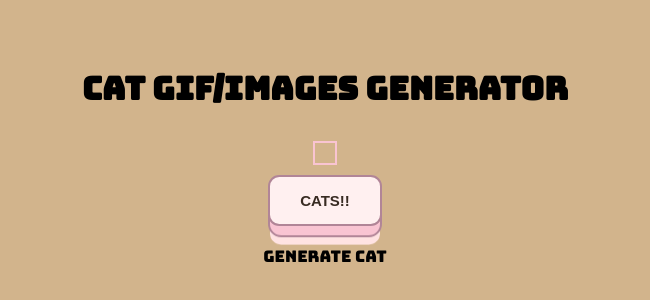
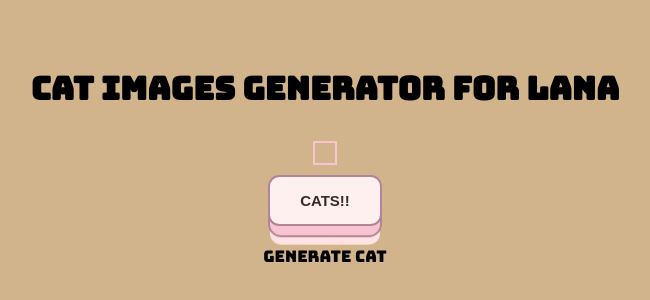
Before and after one commit to Vandertheprince/catsura, a plain HTML site: page apitrial/index.html in a window 1280 px wide. Shown: the part 244-544 px from the top of the page, without its empty margins (315-965 px from the left). Drawn offline with Linux system fonts and the light colour scheme; a web font is replaced by a local one.

Commit message:
Update index.html
Changed h1 contents on div.title

```diff
--- a/apitrial/index.html
+++ b/apitrial/index.html
@@ -15,7 +15,7 @@
         <link rel="stylesheet" href="style.css">
     </head>
     <body>
-<div class="title"><h1>cat gif/images generator</h1></div>
+<div class="title"><h1>cat images generator for lana</h1></div>
         <div id="catImages">
             <img id="catImage" src="" alt="">
         </div>
```
